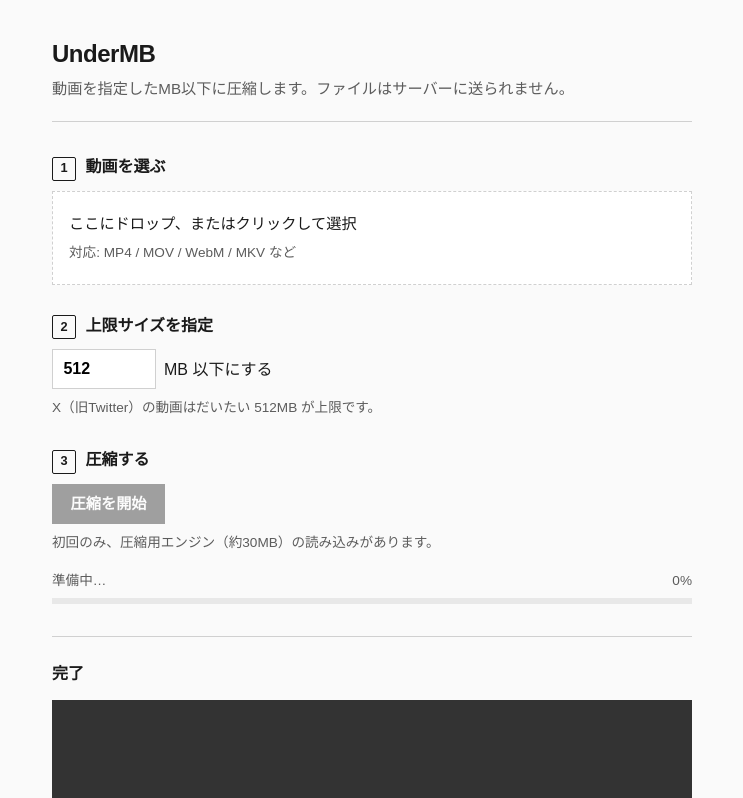
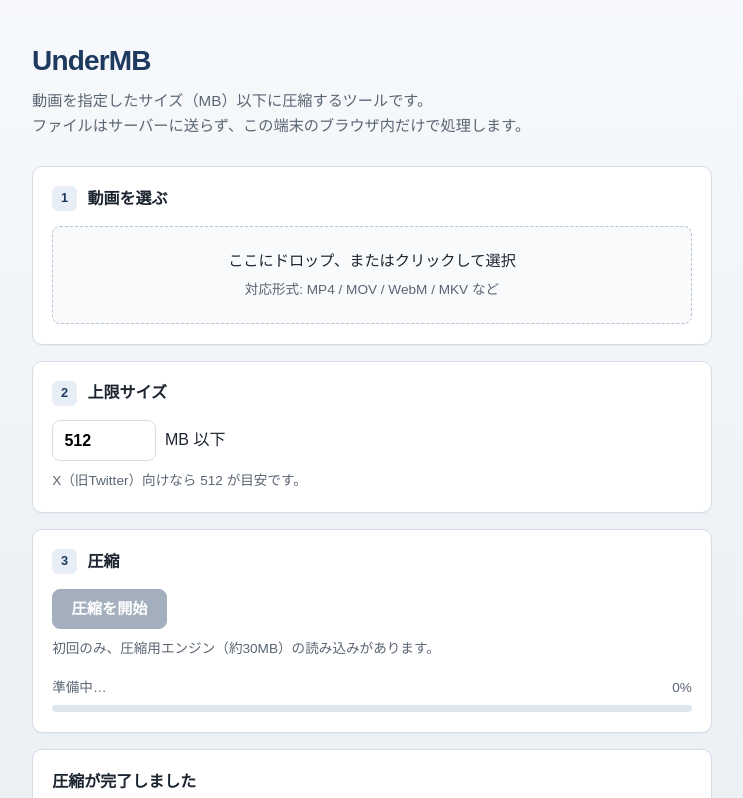
Before and after one commit to iroiro296/undermb, a plain HTML site: page index.html in a window 1280 px wide. Shown: the top 798 px of the page, without its empty margins (268-1011 px from the left). Drawn offline with Linux system fonts and the light colour scheme; a web font is replaced by a local one.

Commit message:
Add light polish to UnderMB without marketing copy.
Co-authored-by: Cursor <cursoragent@cursor.com>

```diff
--- a/index.html
+++ b/index.html
@@ -7,7 +7,7 @@
       name="description"
       content="UnderMB — 動画を指定MB以下に圧縮。処理はブラウザ内のみ。"
     />
-    <meta name="theme-color" content="#111111" />
+    <meta name="theme-color" content="#1e3a5f" />
     <title>UnderMB — 動画を指定MB以下に圧縮</title>
     <link rel="preconnect" href="https://fonts.googleapis.com" />
     <link rel="preconnect" href="https://fonts.gstatic.com" crossorigin />
@@ -22,11 +22,14 @@
     <main class="page">
       <header class="header">
         <h1 class="logo">UnderMB</h1>
-        <p class="lead">動画を指定したMB以下に圧縮します。ファイルはサーバーに送られません。</p>
+        <p class="desc">
+          動画を指定したサイズ（MB）以下に圧縮するツールです。<br />
+          ファイルはサーバーに送らず、この端末のブラウザ内だけで処理します。
+        </p>
       </header>
 
       <ol class="steps">
-        <li>
+        <li class="panel">
           <div class="step-head">
             <span class="step-num">1</span>
             <span class="step-title">動画を選ぶ</span>
@@ -45,29 +48,31 @@
               hidden
             />
             <p class="dropzone__title" id="dropTitle">ここにドロップ、またはクリックして選択</p>
-            <p class="dropzone__hint" id="dropHint">対応: MP4 / MOV / WebM / MKV など</p>
+            <p class="dropzone__hint" id="dropHint">対応形式: MP4 / MOV / WebM / MKV など</p>
           </div>
         </li>
 
-        <li>
+        <li class="panel">
           <div class="step-head">
             <span class="step-num">2</span>
-            <span class="step-title">上限サイズを指定</span>
+            <span class="step-title">上限サイズ</span>
           </div>
           <label class="size-field">
             <input id="sizeInput" type="number" min="1" step="1" value="512" />
-            <span>MB 以下にする</span>
+            <span class="size-field__unit">MB 以下</span>
           </label>
-          <p class="note">X（旧Twitter）の動画はだいたい 512MB が上限です。</p>
+          <p class="note">X（旧Twitter）向けなら 512 が目安です。</p>
         </li>
 
-        <li>
+        <li class="panel">
           <div class="step-head">
             <span class="step-num">3</span>
-            <span class="step-title">圧縮する</span>
+            <span class="step-title">圧縮</span>
           </div>
           <button id="compressBtn" class="btn" type="button" disabled>圧縮を開始</button>
-          <p class="note" id="status" role="status">初回のみ、圧縮用エンジン（約30MB）の読み込みがあります。</p>
+          <p class="note" id="status" role="status">
+            初回のみ、圧縮用エンジン（約30MB）の読み込みがあります。
+          </p>
 
           <div class="progress" id="progressBlock" hidden>
             <div class="progress__row">
@@ -88,14 +93,14 @@
         </li>
       </ol>
 
-      <section class="result" id="result" hidden aria-label="結果">
-        <h2 class="result__heading">完了</h2>
+      <section class="panel result" id="result" hidden aria-label="結果">
+        <h2 class="result__heading">圧縮が完了しました</h2>
         <video id="preview" class="result__video" controls playsinline></video>
-        <a id="downloadLink" class="btn btn--secondary" download>圧縮した動画をダウンロード</a>
+        <a id="downloadLink" class="btn btn--secondary" download>ダウンロード</a>
       </section>
 
       <footer class="footer">
-        <p>処理はすべてこの端末のブラウザ内で行います。</p>
+        <p>UnderMB · ブラウザ内処理</p>
       </footer>
     </main>
 
--- a/styles.css
+++ b/styles.css
@@ -1,14 +1,15 @@
 :root {
-  --text: #1a1a1a;
-  --muted: #5c5c5c;
-  --bg: #fafafa;
+  --text: #1c2430;
+  --muted: #5a6573;
+  --bg: #eef2f6;
   --surface: #ffffff;
-  --border: #d0d0d0;
-  --border-strong: #1a1a1a;
-  --accent: #1a1a1a;
-  --accent-text: #ffffff;
-  --track: #e8e8e8;
-  --focus: #2563eb;
+  --border: #d5dde6;
+  --accent: #1e3a5f;
+  --accent-soft: #e8eef6;
+  --accent-hover: #162b47;
+  --track: #dfe6ee;
+  --focus: #3b6ea8;
+  --radius: 10px;
   --font: "IBM Plex Sans JP", "Hiragino Sans", "Noto Sans JP", sans-serif;
 }
 
@@ -27,32 +28,32 @@ body {
 body {
   font-family: var(--font);
   color: var(--text);
-  background: var(--bg);
-  line-height: 1.6;
+  background:
+    linear-gradient(180deg, #f7f9fc 0%, var(--bg) 42%, #e8edf3 100%);
+  line-height: 1.65;
   font-size: 16px;
 }
 
 .page {
-  width: min(640px, calc(100% - 2rem));
+  width: min(680px, calc(100% - 2rem));
   margin: 0 auto;
-  padding: 2.5rem 0 3rem;
+  padding: 2.75rem 0 3.25rem;
 }
 
 .header {
-  margin-bottom: 2rem;
-  padding-bottom: 1.25rem;
-  border-bottom: 1px solid var(--border);
+  margin-bottom: 1.75rem;
 }
 
 .logo {
-  margin: 0 0 0.5rem;
-  font-size: 1.5rem;
+  margin: 0 0 0.65rem;
+  font-size: 1.75rem;
   font-weight: 700;
-  letter-spacing: -0.02em;
+  letter-spacing: -0.03em;
   line-height: 1.2;
+  color: var(--accent);
 }
 
-.lead {
+.desc {
   margin: 0;
   color: var(--muted);
   font-size: 0.95rem;
@@ -63,24 +64,33 @@ body {
   padding: 0;
   list-style: none;
   display: grid;
-  gap: 1.75rem;
+  gap: 1rem;
+}
+
+.panel {
+  background: var(--surface);
+  border: 1px solid var(--border);
+  border-radius: var(--radius);
+  padding: 1.15rem 1.2rem 1.25rem;
+  box-shadow: 0 1px 0 rgba(28, 36, 48, 0.04);
 }
 
 .step-head {
   display: flex;
-  align-items: baseline;
-  gap: 0.6rem;
-  margin-bottom: 0.65rem;
+  align-items: center;
+  gap: 0.65rem;
+  margin-bottom: 0.85rem;
 }
 
 .step-num {
   display: inline-flex;
   align-items: center;
   justify-content: center;
-  width: 1.5rem;
-  height: 1.5rem;
-  border: 1px solid var(--border-strong);
-  border-radius: 2px;
+  width: 1.55rem;
+  height: 1.55rem;
+  border-radius: 6px;
+  background: var(--accent-soft);
+  color: var(--accent);
   font-size: 0.8rem;
   font-weight: 700;
   line-height: 1;
@@ -92,26 +102,34 @@ body {
 }
 
 .dropzone {
-  border: 1px dashed var(--border);
-  background: var(--surface);
-  padding: 1.25rem 1rem;
+  border: 1px dashed #b8c4d2;
+  border-radius: 8px;
+  background: #f8fafc;
+  padding: 1.35rem 1rem;
+  text-align: center;
   cursor: pointer;
+  transition: border-color 0.15s ease, background 0.15s ease;
 }
 
 .dropzone:hover,
 .dropzone:focus-visible {
   outline: none;
-  border-color: var(--border-strong);
+  border-color: var(--accent);
+  background: var(--accent-soft);
 }
 
 .dropzone.is-dragover {
   border-style: solid;
-  border-color: var(--border-strong);
-  background: #f0f0f0;
+  border-color: var(--accent);
+  background: var(--accent-soft);
 }
 
 .dropzone.has-file {
   border-style: solid;
+  border-color: #9aadc2;
+  text-align: left;
+  padding-left: 1rem;
+  padding-right: 1rem;
 }
 
 .dropzone__title {
@@ -129,16 +147,17 @@ body {
 .size-field {
   display: flex;
   align-items: center;
-  gap: 0.5rem;
+  gap: 0.55rem;
   flex-wrap: wrap;
 }
 
 .size-field input {
   width: 6.5rem;
-  height: 2.5rem;
-  padding: 0 0.65rem;
+  height: 2.55rem;
+  padding: 0 0.7rem;
   border: 1px solid var(--border);
-  background: var(--surface);
+  border-radius: 8px;
+  background: #fff;
   font: inherit;
   font-weight: 600;
   font-size: 1rem;
@@ -149,8 +168,13 @@ body {
   outline-offset: 1px;
 }
 
+.size-field__unit {
+  color: var(--text);
+  font-weight: 500;
+}
+
 .note {
-  margin: 0.5rem 0 0;
+  margin: 0.55rem 0 0;
   color: var(--muted);
   font-size: 0.85rem;
 }
@@ -159,21 +183,23 @@ body {
   display: inline-flex;
   align-items: center;
   justify-content: center;
-  min-height: 2.5rem;
-  padding: 0 1.1rem;
+  min-height: 2.55rem;
+  padding: 0 1.15rem;
   border: 1px solid var(--accent);
+  border-radius: 8px;
   background: var(--accent);
-  color: var(--accent-text);
+  color: #fff;
   font: inherit;
   font-weight: 600;
   font-size: 0.95rem;
   text-decoration: none;
   cursor: pointer;
+  transition: background 0.15s ease;
 }
 
 .btn:hover:not(:disabled) {
-  background: #333;
-  border-color: #333;
+  background: var(--accent-hover);
+  border-color: var(--accent-hover);
 }
 
 .btn:disabled {
@@ -182,14 +208,13 @@ body {
 }
 
 .btn--secondary {
-  background: var(--surface);
-  color: var(--text);
-  border-color: var(--border-strong);
+  background: #fff;
+  color: var(--accent);
 }
 
 .btn--secondary:hover {
-  background: #f0f0f0;
-  border-color: var(--border-strong);
+  background: var(--accent-soft);
+  border-color: var(--accent);
 }
 
 .progress {
@@ -207,7 +232,8 @@ body {
 }
 
 .progress__bar {
-  height: 6px;
+  height: 7px;
+  border-radius: 999px;
   background: var(--track);
   overflow: hidden;
 }
@@ -215,14 +241,13 @@ body {
 .progress__fill {
   height: 100%;
   width: 0%;
-  background: var(--text);
+  border-radius: inherit;
+  background: var(--accent);
   transition: width 0.2s ease;
 }
 
 .result {
-  margin-top: 2rem;
-  padding-top: 1.5rem;
-  border-top: 1px solid var(--border);
+  margin-top: 1rem;
   display: grid;
   gap: 0.85rem;
 }
@@ -236,13 +261,12 @@ body {
 .result__video {
   width: 100%;
   max-height: 320px;
-  background: #111;
+  border-radius: 8px;
+  background: #111827;
 }
 
 .footer {
-  margin-top: 2.5rem;
-  padding-top: 1rem;
-  border-top: 1px solid var(--border);
+  margin-top: 2rem;
   color: var(--muted);
   font-size: 0.8rem;
 }
@@ -252,6 +276,8 @@ body {
 }
 
 @media (prefers-reduced-motion: reduce) {
+  .dropzone,
+  .btn,
   .progress__fill {
     transition: none;
   }
```
